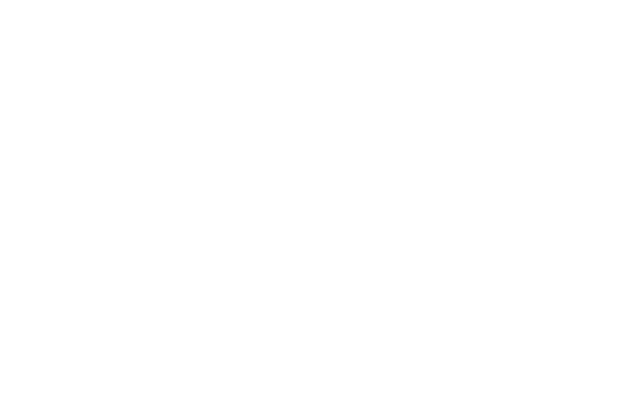
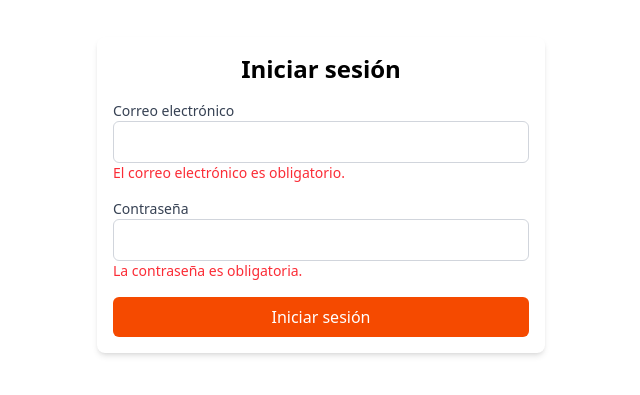
Before and after one commit to kxgv/Store-Angular, an Angular app: page /login in a window 1280 px wide. Before the commit this address led to /. Shown: the part 203-598 px from the top of the page, without its empty margins (319-959 px from the left). Built offline with nearby package versions, Linux system fonts and the light colour scheme; a web font is replaced by a local one.

Commit message:
login form component

```diff
--- a/src/app/app.routes.ts
+++ b/src/app/app.routes.ts
@@ -2,6 +2,7 @@
 import { HomeLayoutComponent } from './features/home/home-layout/home-layout.component';
 import { PRODUCTS_ROUTES } from './features/products/products.route';
 import { ProductDetailComponent } from './features/products/product-detail/product-detail.component';
+import { LoginComponent } from './features/login/login/login.component';
 
 export const routes: Routes = [
   {
@@ -16,5 +17,9 @@
   {
     path: 'product-detail/:Id',
     component: ProductDetailComponent,
+  },
+  {
+    path: 'login',
+    component: LoginComponent,
   }
 ];
--- /dev/null
+++ b/src/app/features/login/login/login.component.html
@@ -0,0 +1,50 @@
+<!-- <div class="bg-indigo-500 hover:bg-fuchsia-500">
+    <div class="flex justify-center items-center">
+        <input>
+        <p>text</p>
+    </div>
+</div> -->
+
+<div
+  class="login-container max-w-md mx-auto my-60 p-4 bg-white shadow-md rounded-lg"
+>
+  <h2 class="text-center text-2xl font-bold mb-4">Iniciar sesión</h2>
+  <form>
+    <div class="mb-4">
+      <label for="email" class="block text-sm font-medium text-gray-700"
+        >Correo electrónico</label
+      >
+      <input
+        type="email"
+        id="email"
+        class="w-full px-4 py-2 border border-gray-300 rounded-md focus:outline-none focus:ring-2 focus:ring-orange-500"
+        name="email"
+        required
+      />
+      <div class="text-red-500 text-sm">
+        El correo electrónico es obligatorio.
+      </div>
+    </div>
+
+    <div class="mb-4">
+      <label for="password" class="block text-sm font-medium text-gray-700"
+        >Contraseña</label
+      >
+      <input
+        type="password"
+        id="password"
+        class="w-full px-4 py-2 border border-gray-300 rounded-md focus:outline-none focus:ring-2 focus:ring-orange-500"
+        name="password"
+        required
+      />
+      <div class="text-red-500 text-sm">La contraseña es obligatoria.</div>
+    </div>
+
+    <button
+      type="submit"
+      class="w-full py-2 bg-orange-600 text-white rounded-md hover:bg-orange-700 focus:outline-none"
+    >
+      Iniciar sesión
+    </button>
+  </form>
+</div>
--- /dev/null
+++ b/src/app/features/login/login/login.component.ts
@@ -0,0 +1,20 @@
+import { Component, OnInit } from '@angular/core';
+
+@Component({
+  selector: 'app-login',
+  imports: [],
+  templateUrl: './login.component.html',
+  styleUrl: './login.component.css'
+})
+export class LoginComponent implements OnInit {
+
+
+  ngOnInit(): void {
+    //change body color
+  }
+
+  ngOnDestroy(): void {
+
+  }
+
+}
--- a/src/styles.css
+++ b/src/styles.css
@@ -8,3 +8,7 @@
     font-weight: 300;
     font-style: normal;
 }
+
+body.login-background {
+    background-color: #f8fafc; /* o cualquier color que desees */
+}
```
Also changed, not shown: src/app/features/login/login/login.component.css (added), 1 other file (tests, documents, lock files or other folders).
